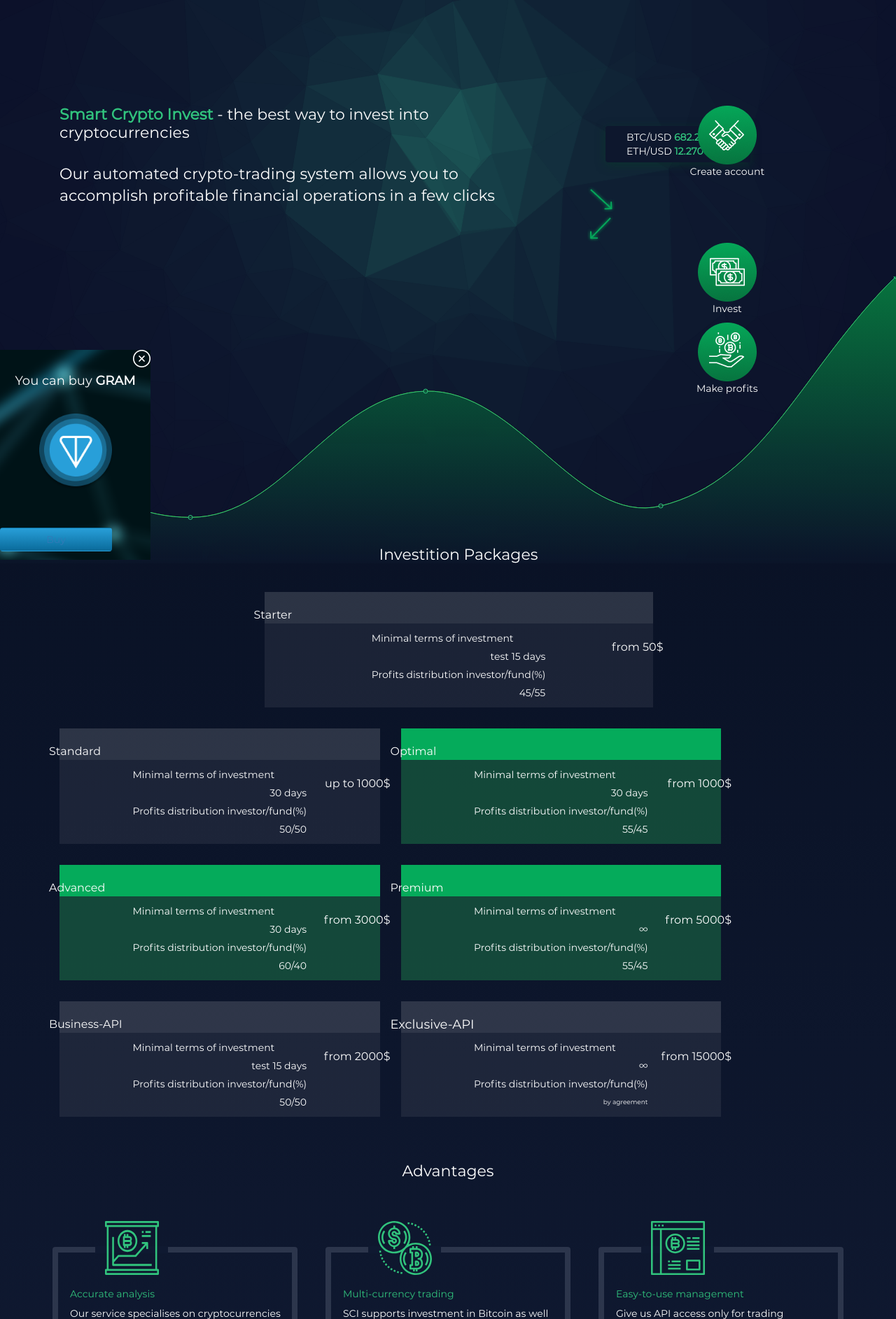
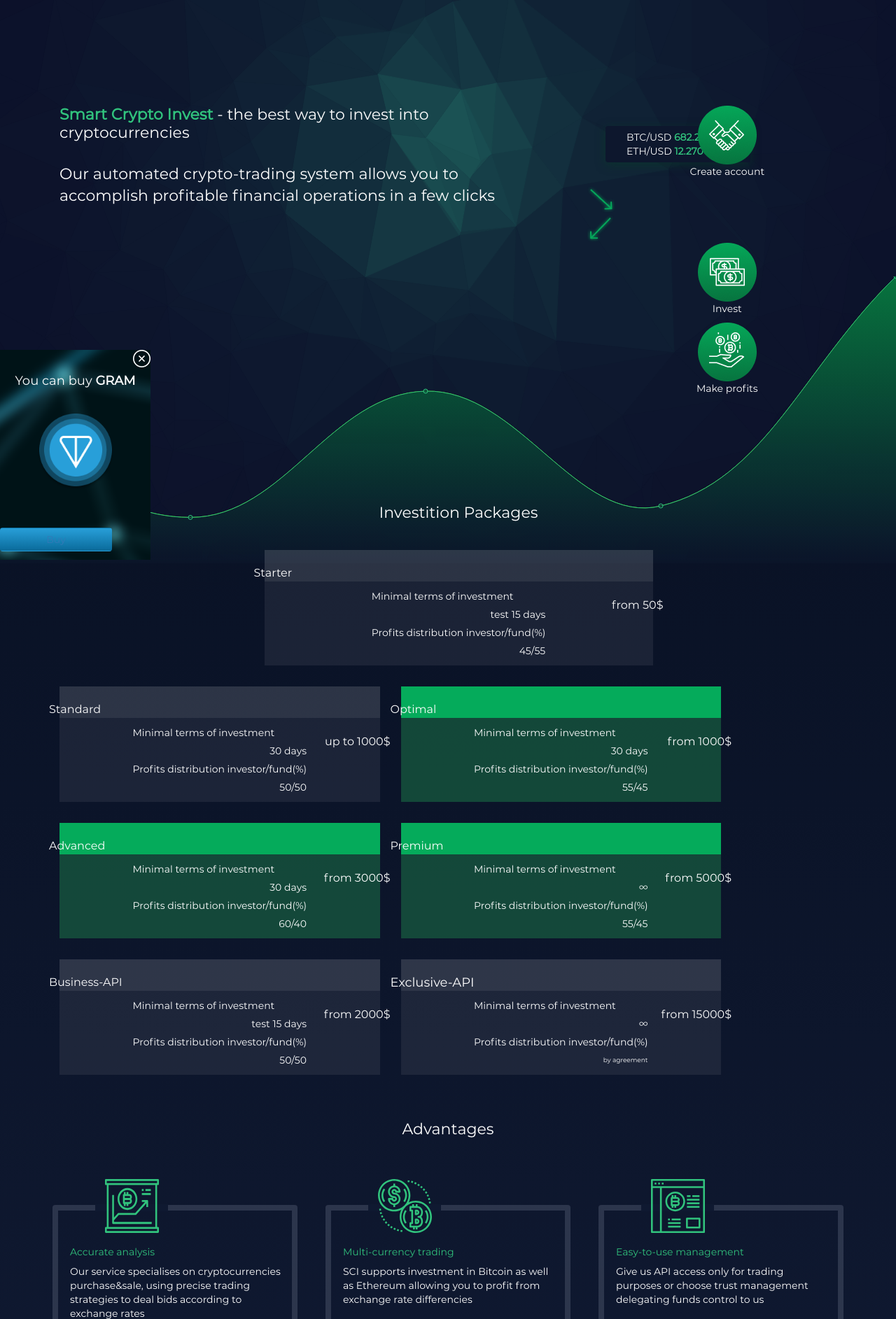
Before and after one commit to DKSGROUP/Crypto, a Yii app: template views/site/index.php in a window 1280 px wide. Shown: the top 1885 px of the page at 70% size. Run offline with PHP 8.4 and a stand-in for Yii, Linux system fonts and the light colour scheme; the template is opened without the code that fills it, so the values that code supplies are empty; some libraries are stand-ins or nearby versions.

Commit message:
change padding in invest-packages

```diff
--- a/web/css/style.css
+++ b/web/css/style.css
@@ -95,7 +95,7 @@ h1{
 
 /*---------cards----------*/
 .invest-packages{
-    margin-top: 180px;
+    margin-top: 120px;
     padding-bottom: 30px;
     /*z-index: 1000;*/
 }
```
